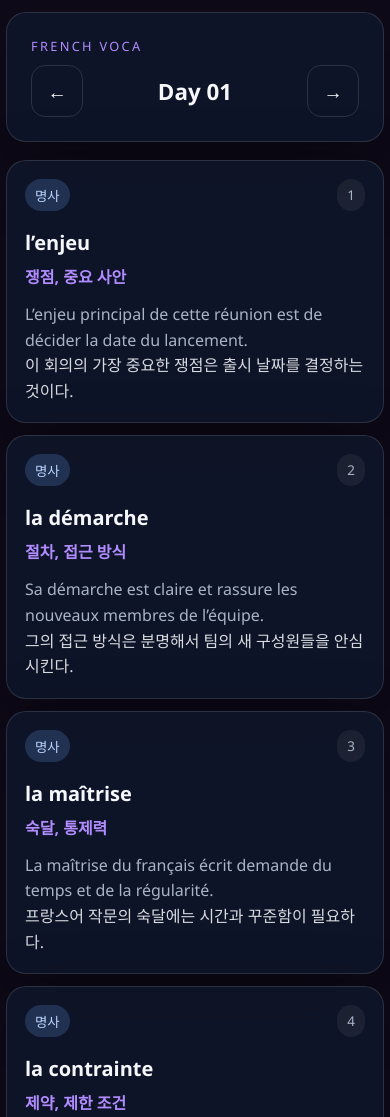
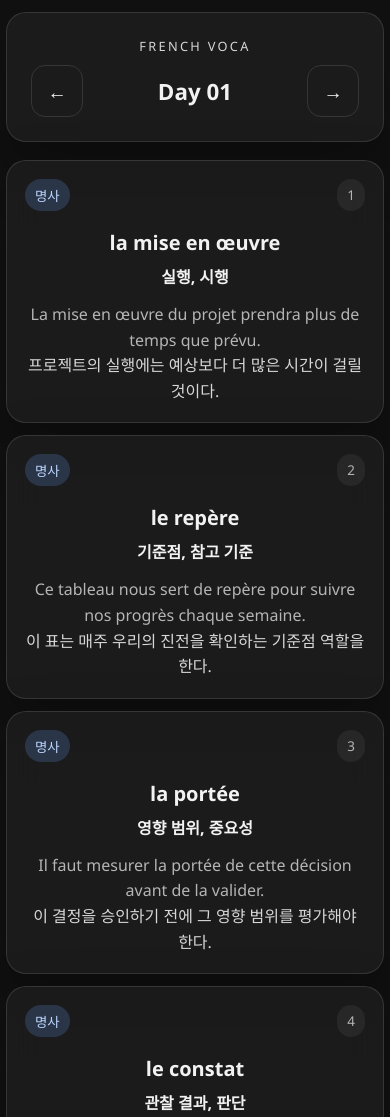
Before and after one commit to Real-Moomin/french-voca, a website: page index.html in a window 390 px wide. Shown: the top 1117 px of the page. Drawn offline with Linux system fonts and the light colour scheme.

Commit message:
Restyle study sheet and regenerate day one set

```diff
--- a/data/day01.json
+++ b/data/day01.json
@@ -3,296 +3,358 @@
   "title": "Day 01",
   "words": [
     {
-      "word": "l’enjeu",
+      "word": "la mise en œuvre",
       "partOfSpeech": "noun",
-      "meaning": "쟁점, 중요 사안",
-      "example": "L’enjeu principal de cette réunion est de décider la date du lancement.",
-      "exampleKo": "이 회의의 가장 중요한 쟁점은 출시 날짜를 결정하는 것이다.",
+      "meaning": "실행, 시행",
+      "level": "B2",
+      "use_case": "writing-heavy",
+      "example": "La mise en œuvre du projet prendra plus de temps que prévu.",
+      "exampleKo": "프로젝트의 실행에는 예상보다 더 많은 시간이 걸릴 것이다.",
+      "exampleNote": "",
+      "collocation": "mettre en œuvre une stratégie"
+    },
+    {
+      "word": "le repère",
+      "partOfSpeech": "noun",
+      "meaning": "기준점, 참고 기준",
+      "level": "B1",
+      "use_case": "reading-heavy",
+      "example": "Ce tableau nous sert de repère pour suivre nos progrès chaque semaine.",
+      "exampleKo": "이 표는 매주 우리의 진전을 확인하는 기준점 역할을 한다.",
+      "exampleNote": "",
+      "related_family": "repérer"
+    },
+    {
+      "word": "la portée",
+      "partOfSpeech": "noun",
+      "meaning": "영향 범위, 중요성",
+      "level": "C1",
+      "use_case": "exam-essay",
+      "example": "Il faut mesurer la portée de cette décision avant de la valider.",
+      "exampleKo": "이 결정을 승인하기 전에 그 영향 범위를 평가해야 한다.",
       "exampleNote": ""
     },
     {
-      "word": "la démarche",
+      "word": "le constat",
       "partOfSpeech": "noun",
-      "meaning": "절차, 접근 방식",
-      "example": "Sa démarche est claire et rassure les nouveaux membres de l’équipe.",
-      "exampleKo": "그의 접근 방식은 분명해서 팀의 새 구성원들을 안심시킨다.",
+      "meaning": "관찰 결과, 판단",
+      "level": "B2",
+      "use_case": "exam-essay",
+      "example": "Le constat est clair : les étudiants ont besoin de plus de pratique orale.",
+      "exampleKo": "결론은 분명하다. 학생들은 더 많은 말하기 연습이 필요하다.",
       "exampleNote": ""
     },
     {
-      "word": "la maîtrise",
+      "word": "la cohésion",
       "partOfSpeech": "noun",
-      "meaning": "숙달, 통제력",
-      "example": "La maîtrise du français écrit demande du temps et de la régularité.",
-      "exampleKo": "프랑스어 작문의 숙달에는 시간과 꾸준함이 필요하다.",
+      "meaning": "결속력, 응집성",
+      "level": "B2",
+      "use_case": "speaking-heavy",
+      "example": "La cohésion de l’équipe s’est renforcée après ce projet commun.",
+      "exampleKo": "이 공동 프로젝트 이후 팀의 결속력은 더 강해졌다.",
       "exampleNote": ""
     },
     {
-      "word": "la contrainte",
+      "word": "l’adhésion",
       "partOfSpeech": "noun",
-      "meaning": "제약, 제한 조건",
-      "example": "Nous devons finir le projet malgré une contrainte de temps assez forte.",
-      "exampleKo": "우리는 꽤 큰 시간 제약에도 불구하고 프로젝트를 끝내야 한다.",
+      "meaning": "동의, 지지",
+      "level": "C1",
+      "use_case": "exam-essay",
+      "example": "Sans l’adhésion du public, la réforme risque d’échouer rapidement.",
+      "exampleKo": "대중의 지지 없이는 그 개혁이 빠르게 실패할 위험이 있다.",
       "exampleNote": ""
     },
     {
-      "word": "la perspective",
+      "word": "le recul",
       "partOfSpeech": "noun",
-      "meaning": "전망, 관점",
-      "example": "Cette expérience a complètement changé ma perspective sur le travail en groupe.",
-      "exampleKo": "이 경험은 팀 작업에 대한 내 관점을 완전히 바꾸어 놓았다.",
+      "meaning": "거리 두고 보는 시각, 후퇴",
+      "level": "B2",
+      "use_case": "writing-heavy",
+      "example": "Avec un peu de recul, on comprend mieux les causes du problème.",
+      "exampleKo": "조금 거리를 두고 보면 문제의 원인을 더 잘 이해하게 된다.",
       "exampleNote": ""
     },
     {
-      "word": "le décalage",
+      "word": "la crédibilité",
       "partOfSpeech": "noun",
-      "meaning": "차이, 어긋남",
-      "example": "Il y a parfois un décalage entre ce qu’on prévoit et ce qu’on peut vraiment faire.",
-      "exampleKo": "때로는 우리가 계획하는 것과 실제로 할 수 있는 것 사이에 차이가 있다.",
+      "meaning": "신뢰성, 설득력",
+      "level": "B2",
+      "use_case": "reading-heavy",
+      "example": "La crédibilité d’un argument dépend souvent des preuves qu’on apporte.",
+      "exampleKo": "주장의 설득력은 종종 제시하는 근거에 달려 있다.",
       "exampleNote": ""
     },
     {
-      "word": "la nuance",
-      "partOfSpeech": "noun",
-      "meaning": "미묘한 차이, 뉘앙스",
-      "example": "Pour bien comprendre cet article, il faut faire attention à chaque nuance.",
-      "exampleKo": "이 글을 제대로 이해하려면 각 뉘앙스에 주의를 기울여야 한다.",
+      "word": "mettre en avant",
+      "partOfSpeech": "verb",
+      "meaning": "강조하다, 내세우다",
+      "level": "B2",
+      "use_case": "speaking-heavy",
+      "example": "Dans ton exposé, tu devrais mettre en avant les résultats les plus concrets.",
+      "exampleKo": "발표에서는 가장 구체적인 결과를 강조하는 것이 좋다.",
       "exampleNote": ""
     },
     {
-      "word": "la fiabilité",
-      "partOfSpeech": "noun",
-      "meaning": "신뢰성",
-      "example": "La fiabilité de cette source est essentielle pour rédiger un bon exposé.",
-      "exampleKo": "좋은 발표문을 쓰기 위해서는 이 자료의 신뢰성이 매우 중요하다.",
+      "word": "nuancer",
+      "partOfSpeech": "verb",
+      "meaning": "뉘앙스를 더하다, 단정하지 않다",
+      "level": "B2",
+      "use_case": "exam-essay",
+      "example": "Il faut nuancer cette affirmation pour éviter une conclusion trop rapide.",
+      "exampleKo": "너무 성급한 결론을 피하려면 이 주장을 더 신중하게 표현해야 한다.",
       "exampleNote": ""
     },
     {
-      "word": "approfondir",
+      "word": "préconiser",
       "partOfSpeech": "verb",
-      "meaning": "심화하다, 더 깊이 파고들다",
-      "example": "Je veux approfondir ce sujet avant de donner mon opinion finale.",
-      "exampleKo": "최종 의견을 말하기 전에 이 주제를 더 깊이 공부하고 싶다.",
+      "meaning": "권고하다, 권장하다",
+      "level": "C1",
+      "use_case": "writing-heavy",
+      "example": "Le rapport préconise une meilleure coordination entre les services.",
+      "exampleKo": "그 보고서는 부서 간 더 나은 조정을 권고한다.",
       "exampleNote": ""
     },
     {
-      "word": "assumer",
+      "word": "surmonter",
       "partOfSpeech": "verb",
-      "meaning": "감당하다, 책임지다",
-      "example": "Elle sait assumer ses responsabilités même dans une situation tendue.",
-      "exampleKo": "그녀는 긴장된 상황에서도 자신의 책임을 감당할 줄 안다.",
+      "meaning": "극복하다",
+      "level": "B1",
+      "use_case": "daily conversation",
+      "example": "Elle a su surmonter ses hésitations après quelques semaines de pratique.",
+      "exampleKo": "그녀는 몇 주간 연습한 뒤 자신의 망설임을 극복할 수 있었다.",
       "exampleNote": ""
     },
     {
-      "word": "aboutir",
+      "word": "faire face à",
       "partOfSpeech": "verb",
-      "meaning": "결과에 이르다, 성사되다",
-      "example": "Après plusieurs semaines de discussion, les négociations ont enfin abouti.",
-      "exampleKo": "몇 주간의 논의 끝에 협상은 마침내 성사되었다.",
+      "meaning": "~에 직면하다, 맞서다",
+      "level": "B2",
+      "use_case": "speaking-heavy",
+      "example": "Nous devons faire face à plusieurs imprévus avant la date limite.",
+      "exampleKo": "우리는 마감 전에 여러 예상치 못한 상황에 직면해야 한다.",
       "exampleNote": ""
     },
     {
-      "word": "envisager",
+      "word": "susciter",
       "partOfSpeech": "verb",
-      "meaning": "고려하다, 상정하다",
-      "example": "Nous envisageons de changer de méthode si les résultats ne progressent pas.",
-      "exampleKo": "결과가 나아지지 않으면 우리는 방법을 바꾸는 것을 고려하고 있다.",
+      "meaning": "불러일으키다",
+      "level": "C1",
+      "use_case": "exam-essay",
+      "example": "Cette décision a suscité beaucoup de réactions sur les réseaux sociaux.",
+      "exampleKo": "그 결정은 소셜미디어에서 많은 반응을 불러일으켰다.",
       "exampleNote": ""
     },
     {
-      "word": "s’adapter à",
+      "word": "concilier",
       "partOfSpeech": "verb",
-      "meaning": "~에 적응하다",
-      "example": "Il faut parfois du temps pour s’adapter à un nouveau rythme de travail.",
-      "exampleKo": "새로운 업무 리듬에 적응하는 데는 때때로 시간이 필요하다.",
+      "meaning": "조화시키다, 양립시키다",
+      "level": "B2",
+      "use_case": "speaking-heavy",
+      "example": "Il n’est pas toujours facile de concilier vie professionnelle et vie personnelle.",
+      "exampleKo": "직장 생활과 개인 생활을 양립시키는 것은 항상 쉽지 않다.",
       "exampleNote": ""
     },
     {
-      "word": "remettre en cause",
+      "word": "distinguer",
       "partOfSpeech": "verb",
-      "meaning": "의문을 제기하다, 재검토하다",
-      "example": "Cet événement a remis en cause plusieurs habitudes de l’entreprise.",
-      "exampleKo": "이 사건은 회사의 여러 관행에 의문을 제기했다.",
+      "meaning": "구별하다",
+      "level": "B1",
+      "use_case": "reading-heavy",
+      "example": "Il faut bien distinguer les faits des interprétations personnelles.",
+      "exampleKo": "사실과 개인적 해석을 잘 구별해야 한다.",
       "exampleNote": ""
     },
     {
-      "word": "témoigner de",
-      "partOfSpeech": "verb",
-      "meaning": "~을 보여주다, 입증하다",
-      "example": "Son calme témoigne d’une grande expérience professionnelle.",
-      "exampleKo": "그의 침착함은 풍부한 직업적 경험을 보여준다.",
-      "exampleNote": ""
-    },
-    {
-      "word": "souligner",
-      "partOfSpeech": "verb",
-      "meaning": "강조하다",
-      "example": "Le professeur a souligné l’importance des connecteurs logiques dans la rédaction.",
-      "exampleKo": "선생님은 글쓰기에서 논리적 연결어의 중요성을 강조했다.",
+      "word": "cohérent",
+      "partOfSpeech": "adjective",
+      "meaning": "일관된, 논리적인",
+      "level": "B2",
+      "use_case": "writing-heavy",
+      "example": "Ton texte est plus cohérent depuis que tu utilises de meilleurs connecteurs.",
+      "exampleKo": "더 좋은 연결어를 사용한 이후 네 글은 더 일관성 있어졌다.",
       "exampleNote": ""
     },
     {
       "word": "pertinent",
       "partOfSpeech": "adjective",
       "meaning": "적절한, 타당한",
-      "example": "Son commentaire était court mais très pertinent.",
-      "exampleKo": "그의 의견은 짧았지만 매우 적절했다.",
+      "level": "B2",
+      "use_case": "exam-essay",
+      "example": "Sa remarque était très pertinente dans le contexte de la discussion.",
+      "exampleKo": "그의 발언은 그 토론의 맥락에서 매우 적절했다.",
       "exampleNote": ""
     },
     {
-      "word": "exigeant",
+      "word": "nuancé",
       "partOfSpeech": "adjective",
-      "meaning": "요구 수준이 높은, 까다로운",
-      "example": "Le niveau de cet examen est exigeant, mais il reste accessible avec une bonne préparation.",
-      "exampleKo": "이 시험의 수준은 높지만 잘 준비하면 충분히 도전할 수 있다.",
+      "meaning": "미묘한 차이가 있는, 균형 잡힌",
+      "level": "C1",
+      "use_case": "exam-essay",
+      "example": "Pour convaincre, il vaut mieux proposer un point de vue nuancé.",
+      "exampleKo": "설득하려면 균형 잡힌 관점을 제시하는 편이 낫다.",
       "exampleNote": ""
     },
     {
-      "word": "cohérent",
+      "word": "incontournable",
       "partOfSpeech": "adjective",
-      "meaning": "일관된, 논리적인",
-      "example": "Ton raisonnement est cohérent du début à la fin.",
-      "exampleKo": "네 논리는 처음부터 끝까지 일관되어 있다.",
+      "meaning": "피할 수 없는, 필수적인",
+      "level": "C1",
+      "use_case": "reading-heavy",
+      "example": "La maîtrise du vocabulaire est incontournable pour réussir cet examen.",
+      "exampleKo": "이 시험에 합격하려면 어휘 숙달은 필수적이다.",
       "exampleNote": ""
     },
     {
-      "word": "fiable",
+      "word": "viable",
       "partOfSpeech": "adjective",
-      "meaning": "믿을 만한",
-      "example": "Nous cherchons une solution fiable pour éviter les mêmes erreurs.",
-      "exampleKo": "우리는 같은 실수를 피할 수 있는 믿을 만한 해결책을 찾고 있다.",
+      "meaning": "실현 가능한",
+      "level": "B2",
+      "use_case": "writing-heavy",
+      "example": "Nous cherchons une solution viable à long terme.",
+      "exampleKo": "우리는 장기적으로 실현 가능한 해결책을 찾고 있다.",
       "exampleNote": ""
     },
     {
-      "word": "révélateur",
+      "word": "ambivalent",
       "partOfSpeech": "adjective",
-      "meaning": "많은 것을 드러내는, 시사하는",
-      "example": "Ce détail est révélateur des difficultés rencontrées par l’équipe.",
-      "exampleKo": "이 세부 사항은 팀이 겪은 어려움을 잘 드러낸다.",
+      "meaning": "양가적인",
+      "level": "C1",
+      "use_case": "exam-essay",
+      "example": "Son attitude reste ambivalente face à ce changement.",
+      "exampleKo": "그는 그 변화에 대해 여전히 양가적인 태도를 보인다.",
       "exampleNote": ""
     },
     {
-      "word": "durable",
+      "word": "précis",
       "partOfSpeech": "adjective",
-      "meaning": "지속 가능한, 오래가는",
-      "example": "Nous avons besoin d’une solution durable, pas d’une réponse provisoire.",
-      "exampleKo": "우리는 임시방편이 아니라 지속 가능한 해결책이 필요하다.",
-      "exampleNote": ""
-    },
-    {
-      "word": "subtil",
-      "partOfSpeech": "adjective",
-      "meaning": "미묘한, 섬세한",
-      "example": "La différence est subtile, mais elle change le sens de la phrase.",
-      "exampleKo": "그 차이는 미묘하지만 문장의 의미를 바꾼다.",
+      "meaning": "정확한, 명확한",
+      "level": "B1",
+      "use_case": "daily conversation",
+      "example": "Essaie d’être plus précis pour que tout le monde comprenne ton idée.",
+      "exampleKo": "모두가 네 생각을 이해할 수 있도록 더 정확하게 말해 봐.",
       "exampleNote": ""
     },
     {
       "word": "néanmoins",
       "partOfSpeech": "adverb",
       "meaning": "그럼에도 불구하고",
-      "example": "Le délai est court ; néanmoins, nous allons essayer de tenir nos engagements.",
-      "exampleKo": "기한은 짧다. 그럼에도 불구하고 우리는 약속을 지키려고 노력할 것이다.",
+      "level": "B2",
+      "use_case": "exam-essay",
+      "example": "La tâche est difficile ; néanmoins, elle reste réalisable.",
+      "exampleKo": "그 과제는 어렵다. 그럼에도 불구하고 해낼 수는 있다.",
       "exampleNote": ""
     },
     {
-      "word": "pourtant",
+      "word": "pour autant",
       "partOfSpeech": "adverb",
-      "meaning": "그런데도",
-      "example": "Il avait bien compris la consigne ; pourtant, il a commis plusieurs erreurs.",
-      "exampleKo": "그는 지시를 잘 이해했는데도 여러 실수를 했다.",
+      "meaning": "그렇다고 해서",
+      "level": "C1",
+      "use_case": "exam-essay",
+      "example": "Ce résultat est décevant, mais il ne faut pas pour autant abandonner le projet.",
+      "exampleKo": "이 결과는 실망스럽지만 그렇다고 해서 프로젝트를 포기해서는 안 된다.",
       "exampleNote": ""
     },
     {
-      "word": "d’ailleurs",
+      "word": "d’autant plus que",
       "partOfSpeech": "adverb",
-      "meaning": "게다가, 그러고 보면",
-      "example": "Cette méthode est efficace ; d’ailleurs, plusieurs collègues l’utilisent déjà.",
-      "exampleKo": "이 방법은 효과적이다. 게다가 여러 동료가 이미 그것을 사용하고 있다.",
+      "meaning": "더구나 ~이기 때문에",
+      "level": "C1",
+      "use_case": "writing-heavy",
+      "example": "Cette solution est intéressante, d’autant plus qu’elle coûte moins cher.",
+      "exampleKo": "이 해결책은 흥미롭다. 더구나 비용도 더 적게 든다.",
       "exampleNote": ""
     },
     {
-      "word": "à long terme",
+      "word": "dans cette optique",
       "partOfSpeech": "adverb",
-      "meaning": "장기적으로",
-      "example": "À long terme, cette décision pourrait améliorer la qualité du travail.",
-      "exampleKo": "장기적으로 이 결정은 업무의 질을 향상시킬 수 있다.",
+      "meaning": "이러한 관점에서",
+      "level": "C1",
+      "use_case": "exam-essay",
+      "example": "Dans cette optique, il serait utile de revoir les priorités du projet.",
+      "exampleKo": "이러한 관점에서 프로젝트의 우선순위를 다시 검토하는 것이 유익할 것이다.",
       "exampleNote": ""
     },
     {
-      "word": "en revanche",
+      "word": "en amont",
       "partOfSpeech": "adverb",
-      "meaning": "반면에",
-      "example": "Le trajet est plus long ; en revanche, le logement est beaucoup moins cher.",
-      "exampleKo": "이동 시간은 더 길다. 반면에 숙소는 훨씬 저렴하다.",
-      "exampleNote": ""
-    },
-    {
-      "word": "de plus en plus",
-      "partOfSpeech": "adverb",
-      "meaning": "점점 더",
-      "example": "Les étudiants sont de plus en plus attentifs à la qualité des sources.",
-      "exampleKo": "학생들은 자료의 질에 점점 더 주의를 기울이고 있다.",
+      "meaning": "사전에, 미리",
+      "level": "B2",
+      "use_case": "writing-heavy",
+      "example": "Il faut préparer les documents en amont pour éviter les retards.",
+      "exampleKo": "지연을 피하려면 서류를 미리 준비해야 한다.",
       "exampleNote": ""
     },
     {
       "word": "dans l’ensemble",
       "partOfSpeech": "adverb",
       "meaning": "전반적으로",
-      "example": "Dans l’ensemble, le projet avance bien malgré quelques retards.",
-      "exampleKo": "전반적으로 몇 가지 지연에도 불구하고 프로젝트는 잘 진행되고 있다.",
+      "level": "B1",
+      "use_case": "speaking-heavy",
+      "example": "Dans l’ensemble, cette expérience a été positive malgré quelques difficultés.",
+      "exampleKo": "전반적으로 몇 가지 어려움에도 불구하고 이 경험은 긍정적이었다.",
+      "exampleNote": ""
+    },
+    {
+      "word": "à première vue",
+      "partOfSpeech": "adverb",
+      "meaning": "언뜻 보기에는",
+      "level": "B2",
+      "use_case": "reading-heavy",
+      "example": "À première vue, cette solution paraît simple, mais elle demande beaucoup d’organisation.",
+      "exampleKo": "언뜻 보기에는 이 해결책이 단순해 보이지만 많은 정리가 필요하다.",
       "exampleNote": ""
     }
   ],
   "quiz": [
     {
-      "sentence": "L’____ principal de cette réunion est de décider la date du lancement.",
-      "answer": "enjeu",
-      "hint": "쟁점, 중요 사안"
+      "sentence": "La ____ du projet prendra plus de temps que prévu.",
+      "answer": "mise en œuvre",
+      "hint": "실행, 시행"
     },
     {
-      "sentence": "Sa ____ est claire et rassure les nouveaux membres de l’équipe.",
-      "answer": "démarche",
-      "hint": "절차, 접근 방식"
+      "sentence": "Ce tableau nous sert de ____ pour suivre nos progrès chaque semaine.",
+      "answer": "repère",
+      "hint": "기준점"
     },
     {
-      "sentence": "Je veux ____ ce sujet avant de donner mon opinion finale.",
-      "answer": "approfondir",
-      "hint": "심화하다"
+      "sentence": "Dans ton exposé, tu devrais ____ les résultats les plus concrets.",
+      "answer": "mettre en avant",
+      "hint": "강조하다"
     },
     {
-      "sentence": "Nous devons ____ de changer de méthode si les résultats ne progressent pas.",
-      "answer": "envisager",
-      "hint": "고려하다"
+      "sentence": "Il faut ____ cette affirmation pour éviter une conclusion trop rapide.",
+      "answer": "nuancer",
+      "hint": "단정하지 않다"
     },
     {
-      "sentence": "Ton raisonnement est ____ du début à la fin.",
+      "sentence": "Ton texte est plus ____ depuis que tu utilises de meilleurs connecteurs.",
       "answer": "cohérent",
       "hint": "일관된, 논리적인"
     },
     {
-      "sentence": "Ce détail est ____ des difficultés rencontrées par l’équipe.",
-      "answer": "révélateur",
-      "hint": "많은 것을 드러내는"
+      "sentence": "Nous cherchons une solution ____ à long terme.",
+      "answer": "viable",
+      "hint": "실현 가능한"
     },
     {
-      "sentence": "Le délai est court ; ____, nous allons essayer de tenir nos engagements.",
+      "sentence": "La tâche est difficile ; ____, elle reste réalisable.",
       "answer": "néanmoins",
       "hint": "그럼에도 불구하고"
     },
     {
-      "sentence": "Cette méthode est efficace ; ____, plusieurs collègues l’utilisent déjà.",
-      "answer": "d’ailleurs",
-      "hint": "게다가"
+      "sentence": "Ce résultat est décevant, mais il ne faut pas ____ abandonner le projet.",
+      "answer": "pour autant",
+      "hint": "그렇다고 해서"
     },
     {
-      "sentence": "____, cette décision pourrait améliorer la qualité du travail.",
-      "answer": "à long terme",
-      "hint": "장기적으로"
+      "sentence": "____, il serait utile de revoir les priorités du projet.",
+      "answer": "Dans cette optique",
+      "hint": "이러한 관점에서"
     },
     {
-      "sentence": "____, le projet avance bien malgré quelques retards.",
-      "answer": "dans l’ensemble",
-      "hint": "전반적으로"
+      "sentence": "Il faut préparer les documents ____ pour éviter les retards.",
+      "answer": "en amont",
+      "hint": "사전에, 미리"
     }
   ]
 }
--- a/script.js
+++ b/script.js
@@ -7,7 +7,6 @@ const elements = {
   cardGrid: document.querySelector("#card-grid"),
   quizList: document.querySelector("#quiz-list"),
   checkQuiz: document.querySelector("#check-quiz"),
-  resetQuiz: document.querySelector("#reset-quiz"),
   wordCardTemplate: document.querySelector("#word-card-template"),
   quizItemTemplate: document.querySelector("#quiz-item-template"),
 };
@@ -90,41 +89,19 @@ function renderQuiz() {
   for (const [index, item] of (state.currentData?.quiz || []).entries()) {
     const fragment = elements.quizItemTemplate.content.cloneNode(true);
     fragment.querySelector(".quiz-number").textContent = `문제 ${index + 1}`;
-    fragment.querySelector(".quiz-hint").textContent = `힌트: ${item.hint}`;
     fragment.querySelector(".quiz-sentence").textContent = item.sentence;
-    const input = fragment.querySelector(".quiz-input");
-    input.dataset.answer = item.answer;
-    input.placeholder = "정답 입력";
+    const feedback = fragment.querySelector(".quiz-feedback");
+    feedback.dataset.answer = item.answer;
     elements.quizList.append(fragment);
   }
 }
 
-function normalizeText(value) {
-  return value
-    .normalize("NFD")
-    .replace(/\p{Diacritic}/gu, "")
-    .replace(/[’']/g, "'")
-    .trim()
-    .toLowerCase();
-}
-
 function checkQuizAnswers() {
   for (const item of elements.quizList.querySelectorAll(".quiz-item")) {
-    const input = item.querySelector(".quiz-input");
     const feedback = item.querySelector(".quiz-feedback");
-    const expected = input.dataset.answer;
-    const isCorrect = normalizeText(input.value) === normalizeText(expected);
-    feedback.className = `quiz-feedback ${isCorrect ? "is-correct" : "is-wrong"}`;
-    feedback.textContent = isCorrect ? "정답입니다." : `정답: ${expected}`;
-  }
-}
-
-function resetQuizAnswers() {
-  for (const item of elements.quizList.querySelectorAll(".quiz-item")) {
-    item.querySelector(".quiz-input").value = "";
-    const feedback = item.querySelector(".quiz-feedback");
-    feedback.className = "quiz-feedback";
-    feedback.textContent = "";
+    const expected = feedback.dataset.answer;
+    feedback.className = "quiz-feedback is-correct";
+    feedback.textContent = `정답: ${expected}`;
   }
 }
 
@@ -179,7 +156,6 @@ async function init() {
   elements.dayNext.addEventListener("click", () => moveDay(1));
   elements.dayTitle.addEventListener("click", promptForDay);
   elements.checkQuiz.addEventListener("click", checkQuizAnswers);
-  elements.resetQuiz.addEventListener("click", resetQuizAnswers);
 }
 
 init().catch((error) => {
--- a/style.css
+++ b/style.css
@@ -1,13 +1,15 @@
 :root {
-  --bg: #0f0a19;
-  --panel: rgba(15, 24, 43, 0.82);
-  --text: #f5f7fb;
-  --muted: #a9b4c8;
-  --accent: #b18cff;
-  --line: rgba(169, 180, 200, 0.18);
-  --shadow: 0 24px 70px rgba(0, 0, 0, 0.35);
+  --bg: #111111;
+  --panel: rgba(28, 28, 28, 0.94);
+  --text: #f2f2f2;
+  --muted: #b5b5b5;
+  --accent: #d6d6d6;
+  --line: rgba(255, 255, 255, 0.12);
+  --shadow: 0 24px 60px rgba(0, 0, 0, 0.28);
   --danger: #ff8e8e;
   --success: #89f0b5;
+  --button-bg: #6f63ff;
+  --button-text: #ffffff;
   font-family: "Segoe UI", "Noto Sans KR", sans-serif;
 }
 
@@ -63,8 +65,8 @@ button {
 
 button {
   cursor: pointer;
-  background: var(--accent);
-  color: #f8f4ff;
+  background: var(--button-bg);
+  color: var(--button-text);
   font-weight: 700;
 }
 
@@ -78,6 +80,7 @@ button {
 .hero-card {
   border-radius: 28px;
   padding: 24px;
+  text-align: center;
 }
 
 .day-nav {
@@ -105,7 +108,7 @@ button {
 }
 
 .day-title-button:hover {
-  color: var(--accent);
+  color: #ffffff;
 }
 
 .content-view,
@@ -123,6 +126,7 @@ button {
 .quiz-item {
   border-radius: 24px;
   padding: 18px;
+  text-align: center;
 }
 
 .word-card { min-height: 0; }
@@ -174,7 +178,7 @@ button {
 .word-meaning {
   margin: 0 0 14px;
   font-weight: 700;
-  color: var(--accent);
+  color: var(--text);
 }
 
 .word-example,
@@ -195,11 +199,19 @@ button {
   opacity: 0.88;
 }
 
+.quiz-box {
+  background: var(--panel);
+  border: 1px solid var(--line);
+  box-shadow: var(--shadow);
+  border-radius: 24px;
+  padding: 22px 18px;
+}
+
 .quiz-actions {
   display: flex;
   gap: 10px;
   align-items: center;
-  justify-content: flex-start;
+  justify-content: center;
   margin: 16px 0 18px;
 }
 
@@ -211,6 +223,7 @@ button {
 .section-head h3 {
   margin: 0;
   font-size: 1.2rem;
+  text-align: center;
 }
 
 .quiz-list {
@@ -218,14 +231,11 @@ button {
   gap: 14px;
 }
 
-.quiz-hint {
-  color: var(--muted);
-}
-
 .quiz-feedback {
   min-height: 24px;
   margin: 10px 0 0;
   font-weight: 700;
+  text-align: center;
 }
 
 .quiz-feedback.is-correct { color: var(--success); }
@@ -253,7 +263,8 @@ button {
 
   .hero-card,
   .word-card,
-  .quiz-item {
+  .quiz-item,
+  .quiz-box {
     border-radius: 20px;
   }
 
```
Also changed, not shown: index.html (+2 -3 lines).
